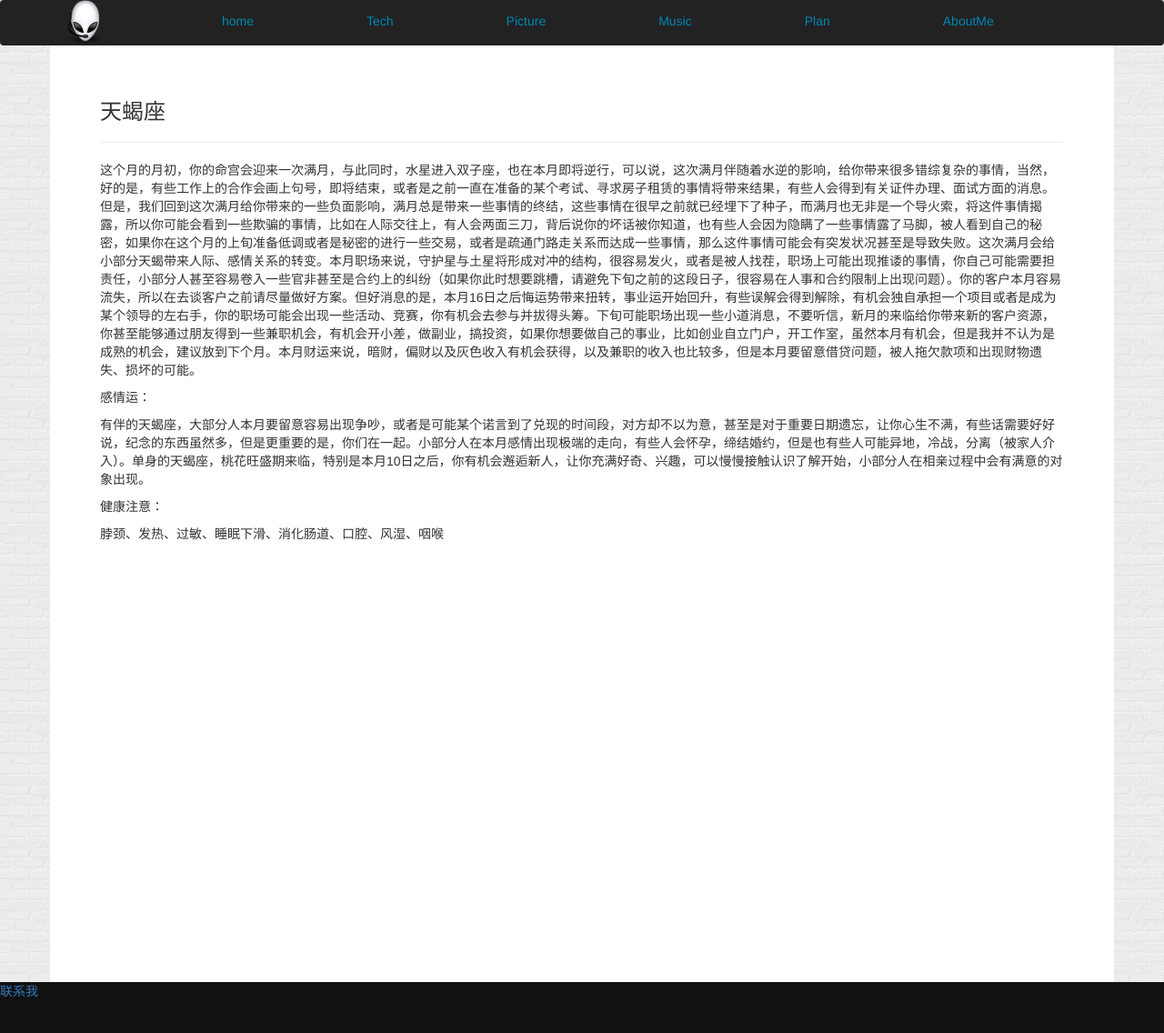
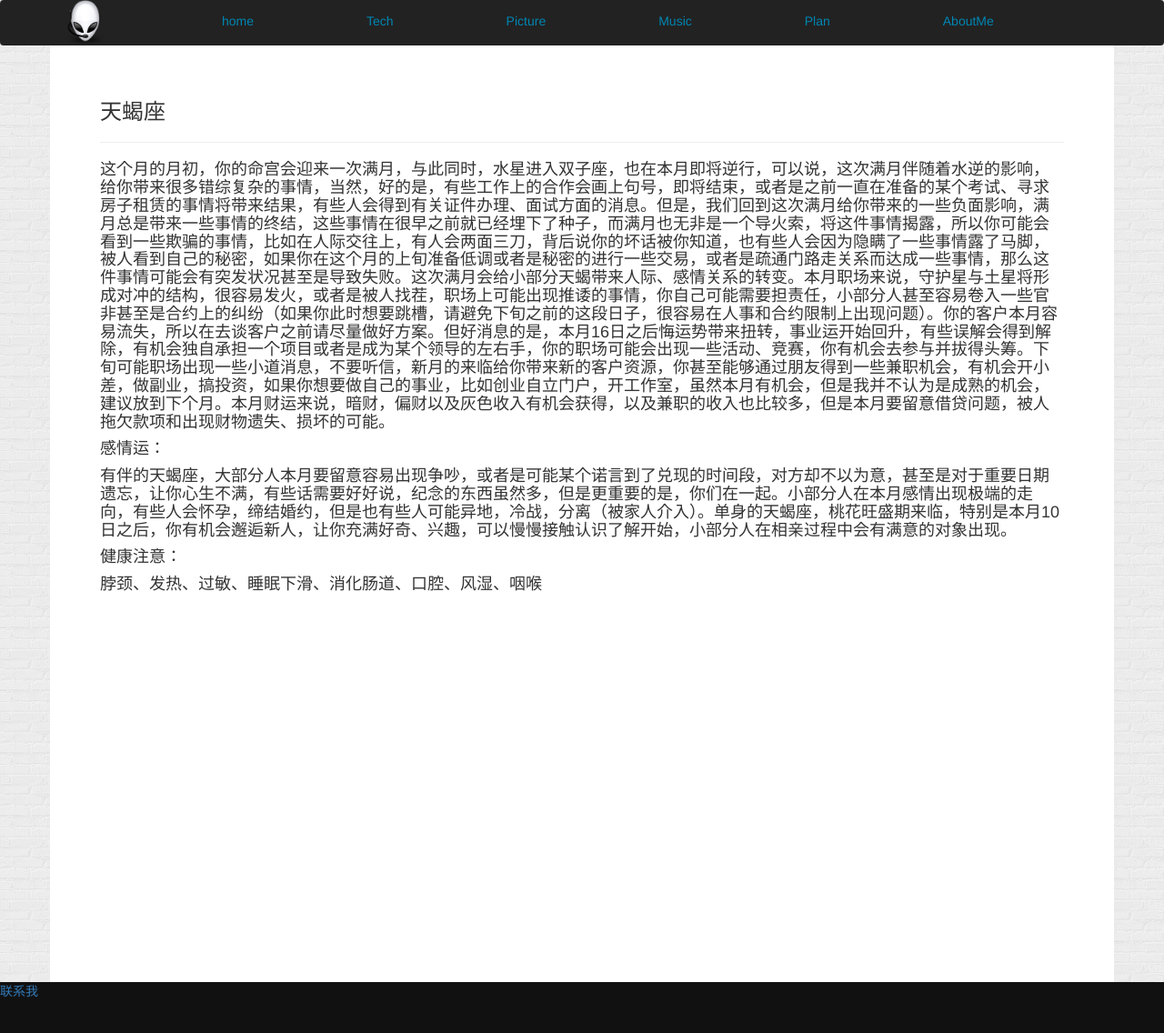
Before and after one commit to GeorageLiang/georageliang.github.com, a Jekyll site: the page built from 12md/tianx.md, in a window 1280 px wide and 1140 px high. Shown: the top 1136 px of the window at 91% size. Built offline with Jekyll 4.4.1, drawn with Linux system fonts in a browser that asks for light colours; Markdown is read by kramdown in place of the engine named in the settings; comment, search, counter and statistics services are not loaded.

```diff
--- a/12md/tianx.md
+++ b/12md/tianx.md
@@ -9,12 +9,12 @@ permalink: /12md/tianx/
 ###天蝎座
 ---
 
-这个月的月初，你的命宫会迎来一次满月，与此同时，水星进入双子座，也在本月即将逆行，可以说，这次满月伴随着水逆的影响，给你带来很多错综复杂的事情，当然，好的是，有些工作上的合作会画上句号，即将结束，或者是之前一直在准备的某个考试、寻求房子租赁的事情将带来结果，有些人会得到有关证件办理、面试方面的消息。但是，我们回到这次满月给你带来的一些负面影响，满月总是带来一些事情的终结，这些事情在很早之前就已经埋下了种子，而满月也无非是一个导火索，将这件事情揭露，所以你可能会看到一些欺骗的事情，比如在人际交往上，有人会两面三刀，背后说你的坏话被你知道，也有些人会因为隐瞒了一些事情露了马脚，被人看到自己的秘密，如果你在这个月的上旬准备低调或者是秘密的进行一些交易，或者是疏通门路走关系而达成一些事情，那么这件事情可能会有突发状况甚至是导致失败。这次满月会给小部分天蝎带来人际、感情关系的转变。本月职场来说，守护星与土星将形成对冲的结构，很容易发火，或者是被人找茬，职场上可能出现推诿的事情，你自己可能需要担责任，小部分人甚至容易卷入一些官非甚至是合约上的纠纷（如果你此时想要跳槽，请避免下旬之前的这段日子，很容易在人事和合约限制上出现问题）。你的客户本月容易流失，所以在去谈客户之前请尽量做好方案。但好消息的是，本月16日之后悔运势带来扭转，事业运开始回升，有些误解会得到解除，有机会独自承担一个项目或者是成为某个领导的左右手，你的职场可能会出现一些活动、竞赛，你有机会去参与并拔得头筹。下旬可能职场出现一些小道消息，不要听信，新月的来临给你带来新的客户资源，你甚至能够通过朋友得到一些兼职机会，有机会开小差，做副业，搞投资，如果你想要做自己的事业，比如创业自立门户，开工作室，虽然本月有机会，但是我并不认为是成熟的机会，建议放到下个月。本月财运来说，暗财，偏财以及灰色收入有机会获得，以及兼职的收入也比较多，但是本月要留意借贷问题，被人拖欠款项和出现财物遗失、损坏的可能。
+####这个月的月初，你的命宫会迎来一次满月，与此同时，水星进入双子座，也在本月即将逆行，可以说，这次满月伴随着水逆的影响，给你带来很多错综复杂的事情，当然，好的是，有些工作上的合作会画上句号，即将结束，或者是之前一直在准备的某个考试、寻求房子租赁的事情将带来结果，有些人会得到有关证件办理、面试方面的消息。但是，我们回到这次满月给你带来的一些负面影响，满月总是带来一些事情的终结，这些事情在很早之前就已经埋下了种子，而满月也无非是一个导火索，将这件事情揭露，所以你可能会看到一些欺骗的事情，比如在人际交往上，有人会两面三刀，背后说你的坏话被你知道，也有些人会因为隐瞒了一些事情露了马脚，被人看到自己的秘密，如果你在这个月的上旬准备低调或者是秘密的进行一些交易，或者是疏通门路走关系而达成一些事情，那么这件事情可能会有突发状况甚至是导致失败。这次满月会给小部分天蝎带来人际、感情关系的转变。本月职场来说，守护星与土星将形成对冲的结构，很容易发火，或者是被人找茬，职场上可能出现推诿的事情，你自己可能需要担责任，小部分人甚至容易卷入一些官非甚至是合约上的纠纷（如果你此时想要跳槽，请避免下旬之前的这段日子，很容易在人事和合约限制上出现问题）。你的客户本月容易流失，所以在去谈客户之前请尽量做好方案。但好消息的是，本月16日之后悔运势带来扭转，事业运开始回升，有些误解会得到解除，有机会独自承担一个项目或者是成为某个领导的左右手，你的职场可能会出现一些活动、竞赛，你有机会去参与并拔得头筹。下旬可能职场出现一些小道消息，不要听信，新月的来临给你带来新的客户资源，你甚至能够通过朋友得到一些兼职机会，有机会开小差，做副业，搞投资，如果你想要做自己的事业，比如创业自立门户，开工作室，虽然本月有机会，但是我并不认为是成熟的机会，建议放到下个月。本月财运来说，暗财，偏财以及灰色收入有机会获得，以及兼职的收入也比较多，但是本月要留意借贷问题，被人拖欠款项和出现财物遗失、损坏的可能。
 
-感情运：
+####感情运：
 
-有伴的天蝎座，大部分人本月要留意容易出现争吵，或者是可能某个诺言到了兑现的时间段，对方却不以为意，甚至是对于重要日期遗忘，让你心生不满，有些话需要好好说，纪念的东西虽然多，但是更重要的是，你们在一起。小部分人在本月感情出现极端的走向，有些人会怀孕，缔结婚约，但是也有些人可能异地，冷战，分离（被家人介入）。单身的天蝎座，桃花旺盛期来临，特别是本月10日之后，你有机会邂逅新人，让你充满好奇、兴趣，可以慢慢接触认识了解开始，小部分人在相亲过程中会有满意的对象出现。
+####有伴的天蝎座，大部分人本月要留意容易出现争吵，或者是可能某个诺言到了兑现的时间段，对方却不以为意，甚至是对于重要日期遗忘，让你心生不满，有些话需要好好说，纪念的东西虽然多，但是更重要的是，你们在一起。小部分人在本月感情出现极端的走向，有些人会怀孕，缔结婚约，但是也有些人可能异地，冷战，分离（被家人介入）。单身的天蝎座，桃花旺盛期来临，特别是本月10日之后，你有机会邂逅新人，让你充满好奇、兴趣，可以慢慢接触认识了解开始，小部分人在相亲过程中会有满意的对象出现。
 
-健康注意：
+####健康注意：
 
-脖颈、发热、过敏、睡眠下滑、消化肠道、口腔、风湿、咽喉
+####脖颈、发热、过敏、睡眠下滑、消化肠道、口腔、风湿、咽喉
```
